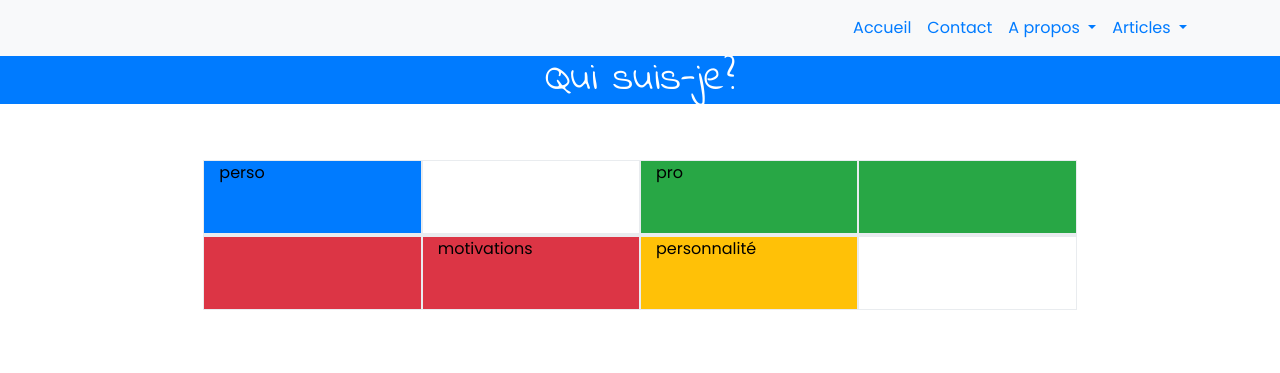
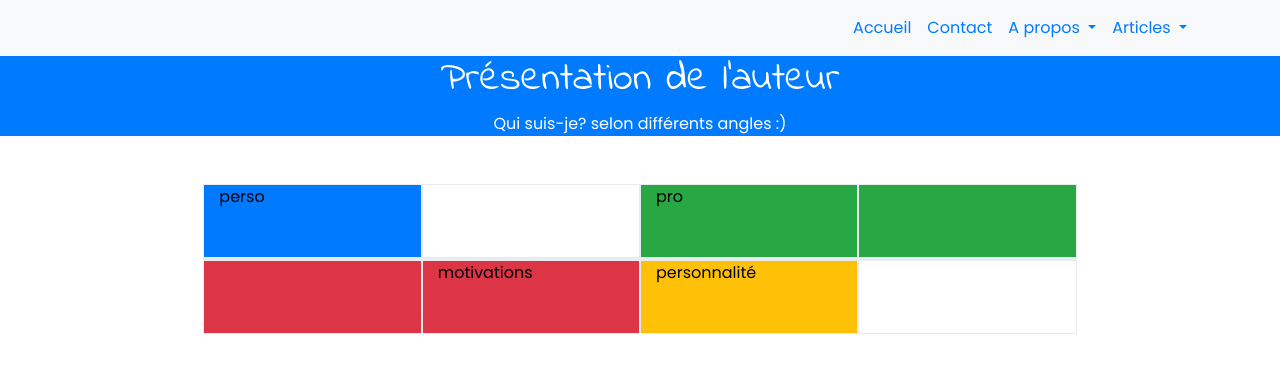
Before and after one commit to OrgaEvolutions/Nathoup.github.io, a Jekyll site: the page built from auteur.html, in a window 1280 px wide. Shown: the top 373 px of the page. Built offline with Jekyll 4.4.1, drawn with Linux system fonts in a browser that asks for light colours; nearby versions of some CDN libraries; some web fonts are replaced.

Commit message:
Update auteur.html

```diff
--- a/auteur.html
+++ b/auteur.html
@@ -1,6 +1,7 @@
 ---
 layout: default
-title: Qui suis-je?
+title: Présentation de l'auteur
+intro: Qui suis-je? selon différents angles :)
 ---
 
 
```
